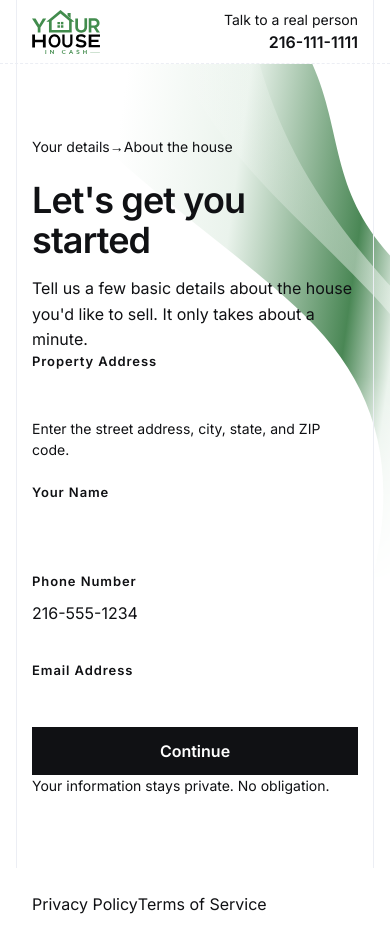
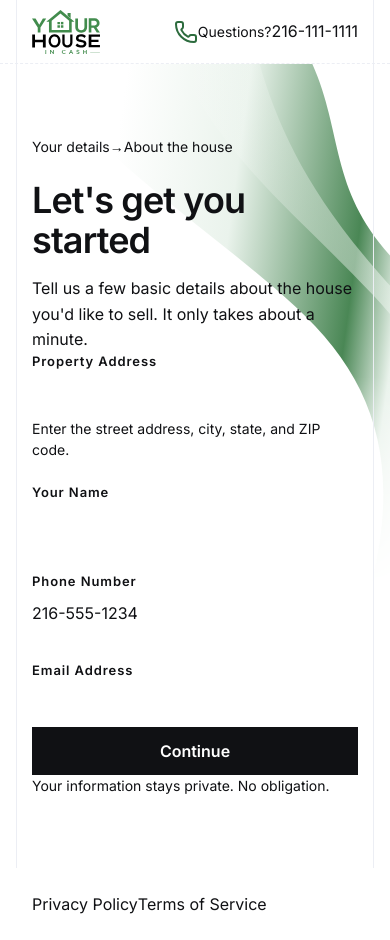
Before and after one commit to YHICAdmin/your-house-in-cash, a Next.js app: page /get-cash-offer in a window 390 px wide. Built offline with nearby package versions, Linux system fonts and the light colour scheme.

Commit message:
feat: share header phone contact with responsive question label

```diff
--- a/project-documentation/website-specification/site-shell.md
+++ b/project-documentation/website-specification/site-shell.md
@@ -491,29 +491,21 @@ Provide brand identification, a link to the homepage, and direct phone contact w
 
 ### Content
 
-* Uses the phone number and `tel:` destination defined in [Site Shell → Phone Contact](#phone-contact).
-* Supporting message: `Talk to a real person`.
+* Uses the regular Header's [Phone Contact](#phone-contact), with the label `Still have questions?` and the same phone number, icon, and Divider.
 
 ### Component and Semantics
 
-* The phone number uses the documented `Text Link` Component with telephone link semantics.
-
-### Visual Design
-
-* The supporting message uses global `Body Small` typography and `Text Secondary` color.
+* Reuses the regular Header's complete Phone Contact link, visual design, internal spacing, and accessibility definitions.
 
 ### Dimensions and Alignment
 
 * Positioned on the right, opposite the Logo.
-* At all Breakpoints, the supporting message appears above the phone number, with both aligned to the right.
-
-### Spacing
-
-* `XS` (`8px`) separates the supporting message from the phone number at all Breakpoints.
 
 ### Responsive Behavior
 
-* The supporting message may wrap within the contact group on narrow screens.
+* The complete Phone Contact remains visible in the Minimal Header at all Breakpoints.
+* The icon, label, Divider, and phone number form one horizontal row at all Breakpoints.
+* On Mobile, the label is shortened to `Questions?`. Desktop and Tablet retain `Still have questions?`.
 
 # Minimal Footer
 
--- a/src/components/layout/minimal-header.tsx
+++ b/src/components/layout/minimal-header.tsx
@@ -1,6 +1,6 @@
 import Image from "next/image";
 import Link from "next/link";
-import { TextLink } from "@/components/ui/text-link";
+import { PhoneContact } from "./phone-contact";
 import styles from "./minimal-shell.module.css";
 
 export function MinimalHeader() {
@@ -9,10 +9,7 @@ export function MinimalHeader() {
       <Link href="/" aria-label="Your House in Cash home">
         <Image className={styles.logo} src="/brand/Logo.svg" width={542} height={353} alt="" priority />
       </Link>
-      <div className={styles.contact}>
-        <span className="text-body-small">Talk to a real person</span>
-        <TextLink href="tel:2161111111">216-111-1111</TextLink>
-      </div>
+      <PhoneContact label="Still have questions?" mobileLabel="Questions?" />
     </div>
   </header>;
 }
--- a/src/components/layout/minimal-shell.module.css
+++ b/src/components/layout/minimal-shell.module.css
@@ -1,7 +1,6 @@
 .header { height: 64px; background: var(--color-background); border-bottom: 1px dashed var(--color-line); }
 .inner { display: flex; align-items: center; justify-content: space-between; height: 100%; gap: var(--spacing-s); }
 .logo { height: 44px; width: auto; }
-.contact { display: flex; flex-direction: column; align-items: flex-end; gap: var(--spacing-xs); text-align: right; color: var(--color-text-secondary); }
 .footer { padding-block: var(--spacing-m); }
 .legal { display: flex; flex-wrap: wrap; gap: var(--spacing-xs) var(--spacing-s); }
 .legal a { font-weight: 400; }
--- /dev/null
+++ b/src/components/layout/phone-contact.module.css
@@ -0,0 +1,29 @@
+.contact {
+  display: flex;
+  align-items: center;
+  gap: var(--spacing-xs);
+  color: inherit;
+  text-decoration: none;
+  white-space: nowrap;
+}
+
+.icon {
+  width: var(--icon-small);
+  height: var(--icon-small);
+  flex: 0 0 auto;
+  color: var(--color-brand-dark);
+}
+
+.divider {
+  width: 0;
+  height: 24px;
+  flex: 0 0 auto;
+  border-left: 1px solid var(--color-border);
+}
+
+.mobileLabel { display: none; }
+
+@media (width < 48rem) {
+  .desktopLabel { display: none; }
+  .mobileLabel { display: inline; }
+}
--- /dev/null
+++ b/src/components/layout/phone-contact.tsx
@@ -0,0 +1,18 @@
+import { Phone } from "lucide-react";
+import styles from "./phone-contact.module.css";
+
+export function PhoneContact({ className, label = "Call Us", mobileLabel }: {
+  className?: string;
+  label?: string;
+  mobileLabel?: string;
+}) {
+  return (
+    <a className={`${styles.contact}${className ? ` ${className}` : ""}`} href="tel:2161111111">
+      <Phone className={styles.icon} aria-hidden="true" />
+      <span className={`text-body-small${mobileLabel ? ` ${styles.desktopLabel}` : ""}`}>{label}</span>
+      {mobileLabel && <span className={`text-body-small ${styles.mobileLabel}`}>{mobileLabel}</span>}
+      <span className={styles.divider} aria-hidden="true" />
+      <span className="text-body">216-111-1111</span>
+    </a>
+  );
+}
--- a/src/components/layout/site-header.tsx
+++ b/src/components/layout/site-header.tsx
@@ -2,36 +2,13 @@
 
 import Image from "next/image";
 import Link from "next/link";
-import { Phone as PhoneIcon } from "lucide-react";
+import { PhoneContact } from "./phone-contact";
 import { useCallback, useEffect, useRef, useState } from "react";
 import { Button } from "@/components/ui/button";
 import { navigationItems } from "@/data/navigation";
 import styles from "./site-header.module.css";
 
 const closeDuration = 180;
-const phoneNumber = "216-111-1111";
-const phoneHref = "tel:2161111111";
-
-type PhoneContactProps = {
-  placement: "header" | "menu";
-};
-
-function PhoneContact({ placement }: PhoneContactProps) {
-  return (
-    <a
-      className={`${styles.phoneContact} ${
-        placement === "header" ? styles.headerPhoneContact : styles.menuPhoneContact
-      }`}
-      href={phoneHref}
-    >
-      <PhoneIcon className={styles.phoneIcon} aria-hidden="true" />
-      <span className="text-body-small">Call Us</span>
-      <span className={styles.phoneDivider} aria-hidden="true" />
-      <span className="text-body">{phoneNumber}</span>
-    </a>
-  );
-}
-
 export function SiteHeader() {
   const [isMenuRendered, setIsMenuRendered] = useState(false);
   const [isMenuOpen, setIsMenuOpen] = useState(false);
@@ -208,7 +185,7 @@ export function SiteHeader() {
         </nav>
 
         <div className={styles.actions}>
-          <PhoneContact placement="header" />
+          <div className={styles.headerPhoneContact}><PhoneContact /></div>
           <span className={styles.headerCta}>
             <Button href="/get-cash-offer">Get My Cash Offer</Button>
           </span>
@@ -253,7 +230,7 @@ export function SiteHeader() {
                 </Link>
               ))}
             </nav>
-            <PhoneContact placement="menu" />
+            <PhoneContact className={styles.menuPhoneContact} />
             <div className={`${styles.menuCta} content-inset`}>
               <Button href="/get-cash-offer">Get My Cash Offer</Button>
             </div>
```
Also changed, not shown: src/components/layout/site-header.module.css (+0 -23 lines).
